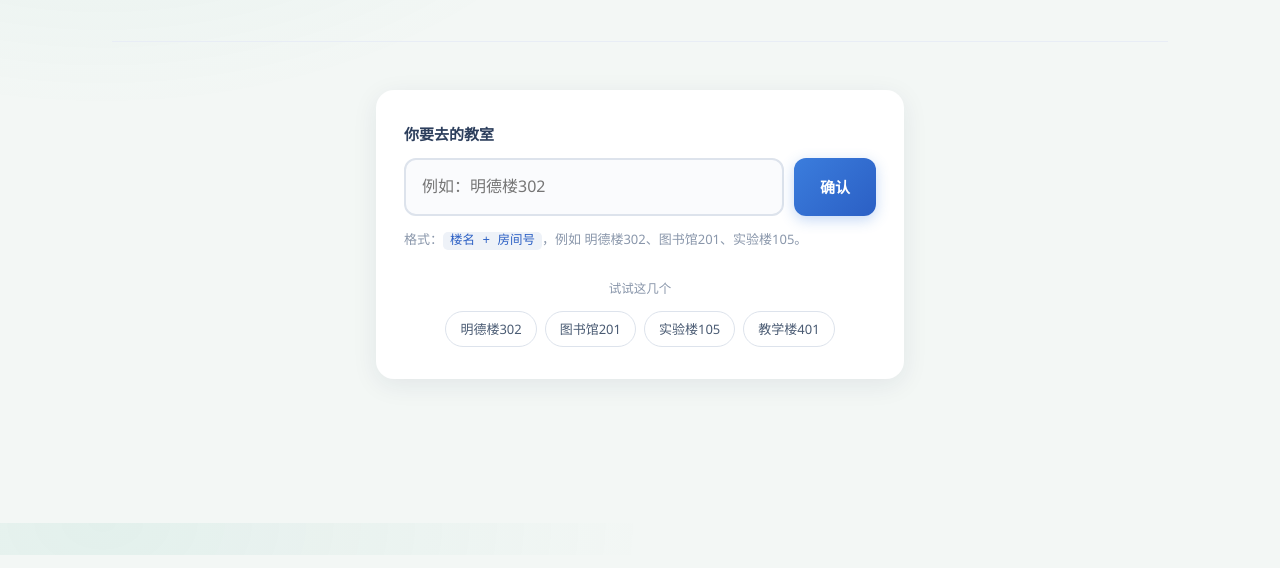
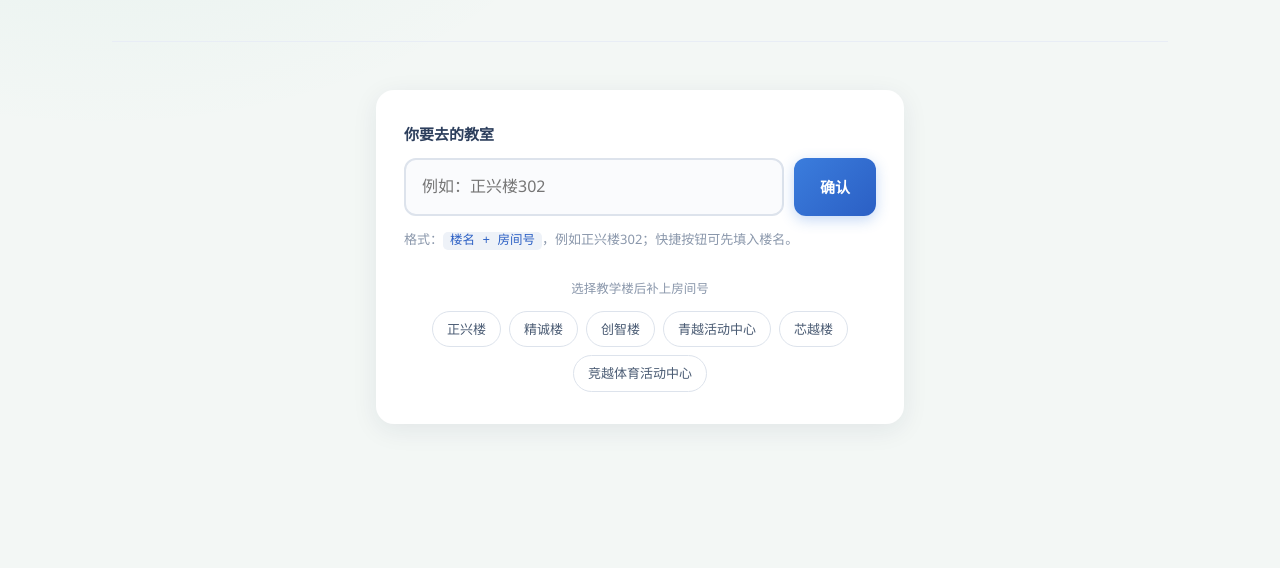
Before and after one commit to Rhymebo/campus-tools, a plain HTML site: page findplace.html in a window 1280 px wide. Shown: the part 245-813 px from the top of the page. Drawn offline with Linux system fonts and the light colour scheme.

Commit message:
Replace classroom quick options

```diff
--- a/findplace.html
+++ b/findplace.html
@@ -163,21 +163,15 @@
       <div class="search-card">
         <label for="roomInput">你要去的教室</label>
         <div class="search-input-row">
-          <input type="text" id="roomInput" placeholder="例如：明德楼302" autocomplete="off">
+          <input type="text" id="roomInput" placeholder="例如：正兴楼302" autocomplete="off">
           <button id="goBtn">确认</button>
         </div>
         <p class="search-tip">
-          格式：<code>楼名 + 房间号</code>，例如 明德楼302、图书馆201、实验楼105。
+          格式：<code>楼名 + 房间号</code>，例如正兴楼302；快捷按钮可先填入楼名。
         </p>
         <p class="err-msg" id="errMsg"></p>
 
-        <div class="quick-links">
-          <span>试试这几个</span>
-          <button data-fill="明德楼302">明德楼302</button>
-          <button data-fill="图书馆201">图书馆201</button>
-          <button data-fill="实验楼105">实验楼105</button>
-          <button data-fill="教学楼401">教学楼401</button>
-        </div>
+        <div class="quick-links" aria-label="选择教学楼"><span>选择教学楼后补上房间号</span><button type="button" data-fill="正兴楼">正兴楼</button><button type="button" data-fill="精诚楼">精诚楼</button><button type="button" data-fill="创智楼">创智楼</button><button type="button" data-fill="青越活动中心">青越活动中心</button><button type="button" data-fill="芯越楼">芯越楼</button><button type="button" data-fill="竞越体育活动中心">竞越体育活动中心</button></div>
       </div>
     </section>
 
@@ -221,7 +215,7 @@
       // 解析：楼名 + 房间号（3 位数字，第一位是楼层）
       var match = raw.match(/^(.+?)(\d{3})$/);
       if (!match) {
-        showError('格式不对，请输入「楼名+三位房间号」，例如 明德楼302');
+        showError('格式不对，请输入「楼名+三位房间号」，例如正兴楼302');
         return;
       }
       var buildingName = match[1].trim();
```
